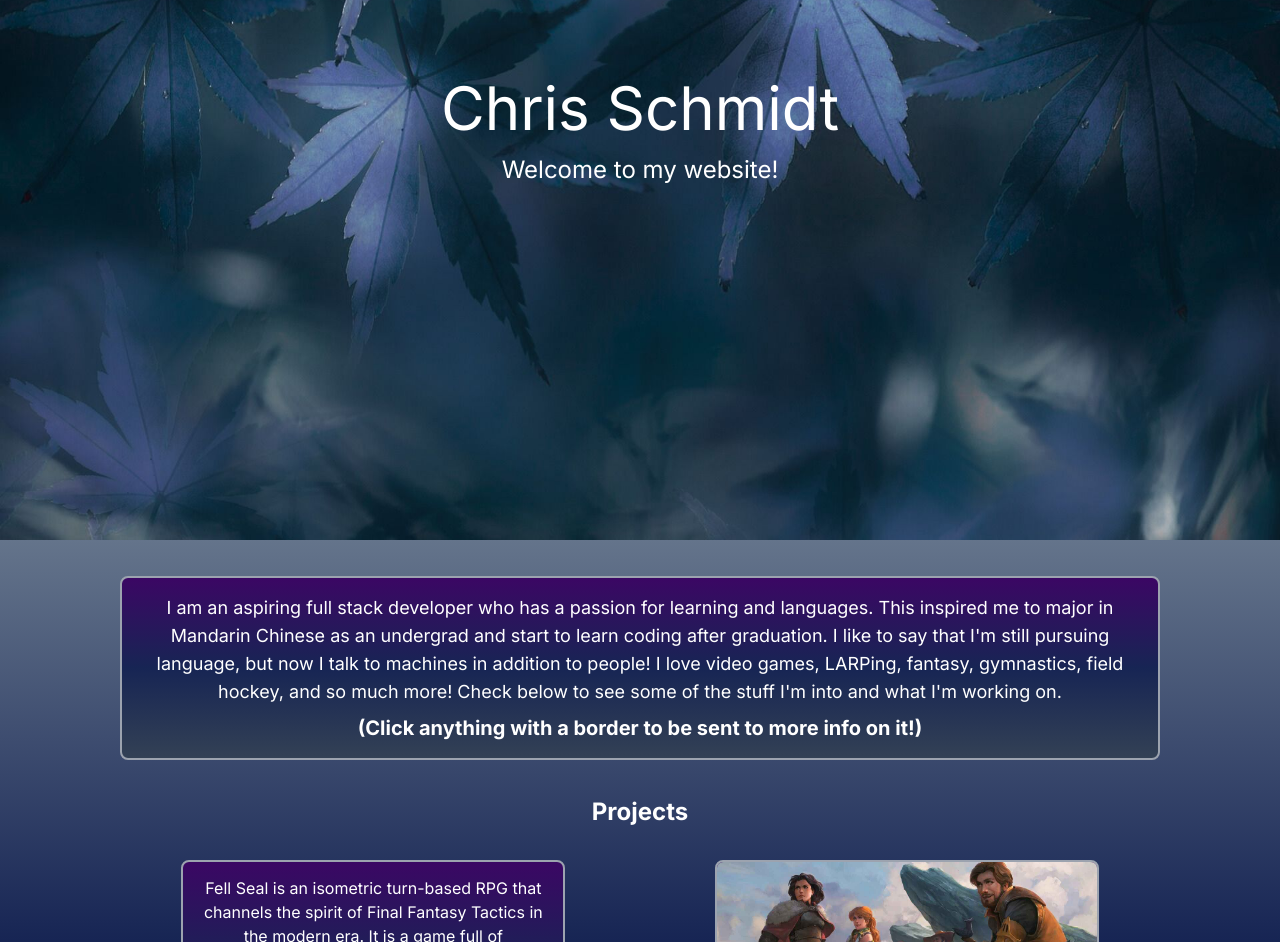
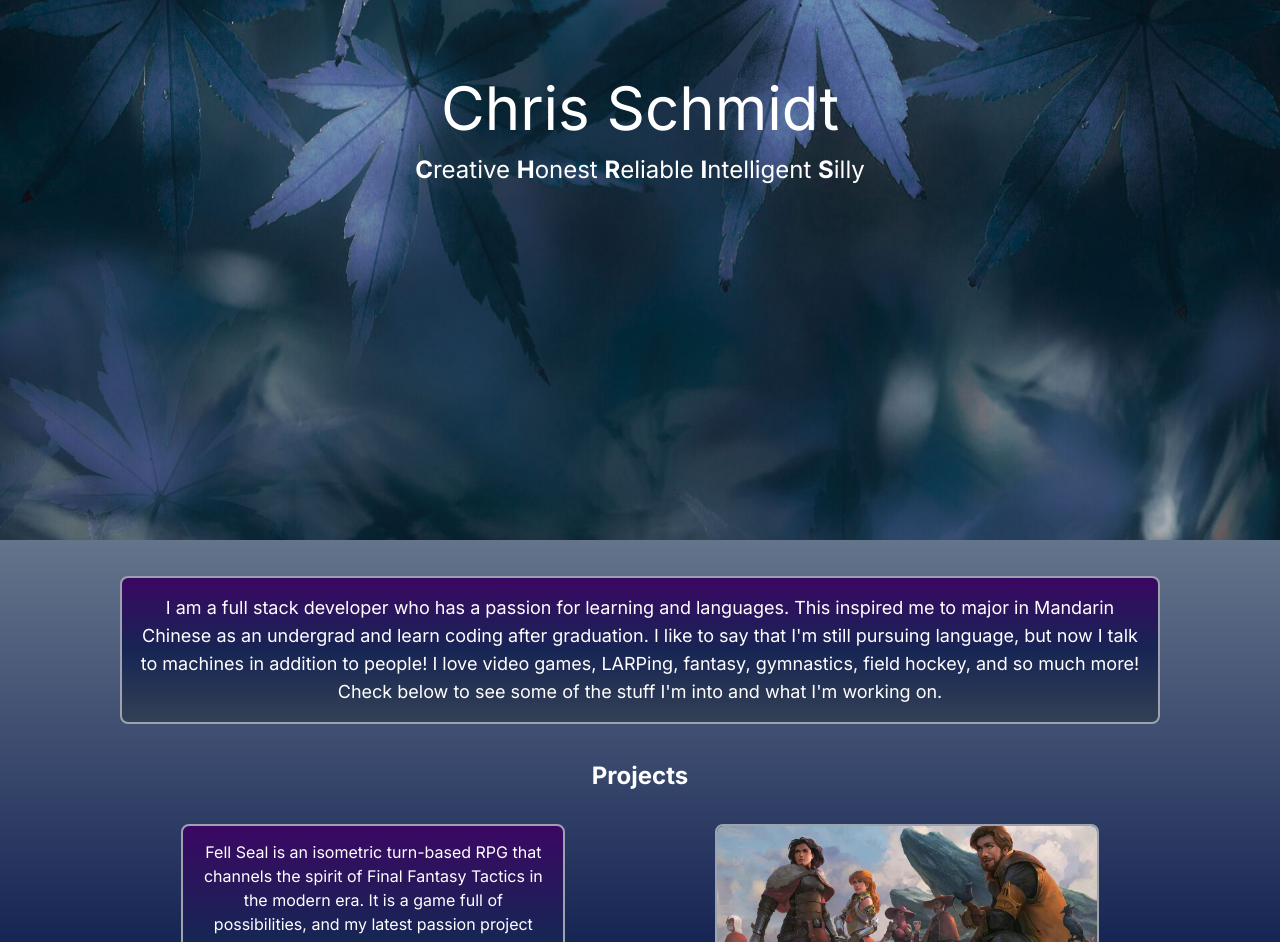
Before and after one commit to GamingViking/cschmidt, a Next.js app: page / in a window 1280 px wide. Shown: the part 260-1202 px from the top of the page. Built offline with nearby package versions, Linux system fonts and the light colour scheme.

Commit message:
text updates

```diff
--- a/src/app/components/About.tsx
+++ b/src/app/components/About.tsx
@@ -6,8 +6,7 @@ const About = () => {
         <div className="flex flex-col items-center py-5">
                 <div className="w-5/6 text-lg text-white text-center bg-gradient-to-t from-slate-700 via-blue-950 to-purple-950 bg-fixed rounded-lg border-gray-400 border-2 p-4 transition-transform duration-300 ease-out transform hover:scale-105">
                     <Link href="https://gamingviking.github.io/Resume/index.html" rel="noopener rerefferer" target="_blank">
-                        <p>I am an aspiring full stack developer who has a passion for learning and languages. This inspired me to major in Mandarin Chinese as an undergrad and start to learn coding after graduation. I like to say that I'm still pursuing language, but now I talk to machines in addition to people! I love video games, LARPing, fantasy, gymnastics, field hockey, and so much more! Check below to see some of the stuff I'm into and what I'm working on.</p>
-                        <p className="text-xl pt-2 font-bold">(Click anything with a border to be sent to more info on it!)</p>
+                        <p>I am a full stack developer who has a passion for learning and languages. This inspired me to major in Mandarin Chinese as an undergrad and learn coding after graduation. I like to say that I'm still pursuing language, but now I talk to machines in addition to people! I love video games, LARPing, fantasy, gymnastics, field hockey, and so much more! Check below to see some of the stuff I'm into and what I'm working on.</p>
                     </Link>
                 </div>
         </div>
--- a/src/app/components/HeroImage.tsx
+++ b/src/app/components/HeroImage.tsx
@@ -1,5 +1,4 @@
 import React from "react";
-import Image from "next/image";
 import LeafPicture_compressed from "../../../public/images/LeafPicture_compressed.png"
 
 const HeroImage = () => {
@@ -8,7 +7,7 @@ const HeroImage = () => {
             <img className="absolute w-full h-full object-cover" src={LeafPicture_compressed.src} alt="Cool colored autumn leaves" />
             <div className="absolute flex flex-col justify-center items-center inset-0 text-white">
                 <h1 className="md:text-6xl text-4xl">Chris Schmidt</h1>
-                <p className="md:text-2xl text-base p-4">Welcome to my website!</p>
+                <p className="md:text-2xl text-base p-4"><span className="font-bold">C</span>reative <span className="font-bold">H</span>onest <span className="font-bold">R</span>eliable <span className="font-bold">I</span>ntelligent <span className="font-bold">S</span>illy</p>
             </div>
         </div>
     )
```
